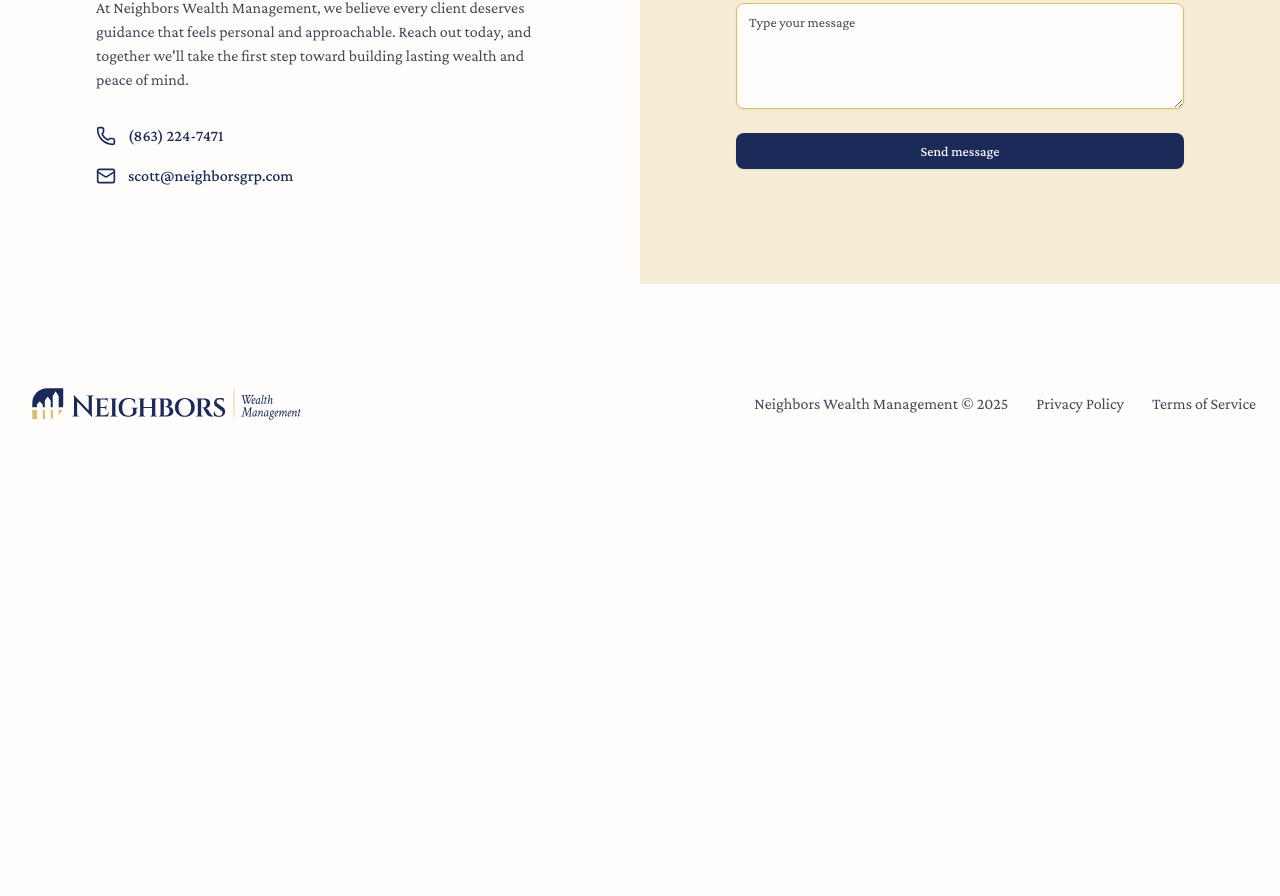
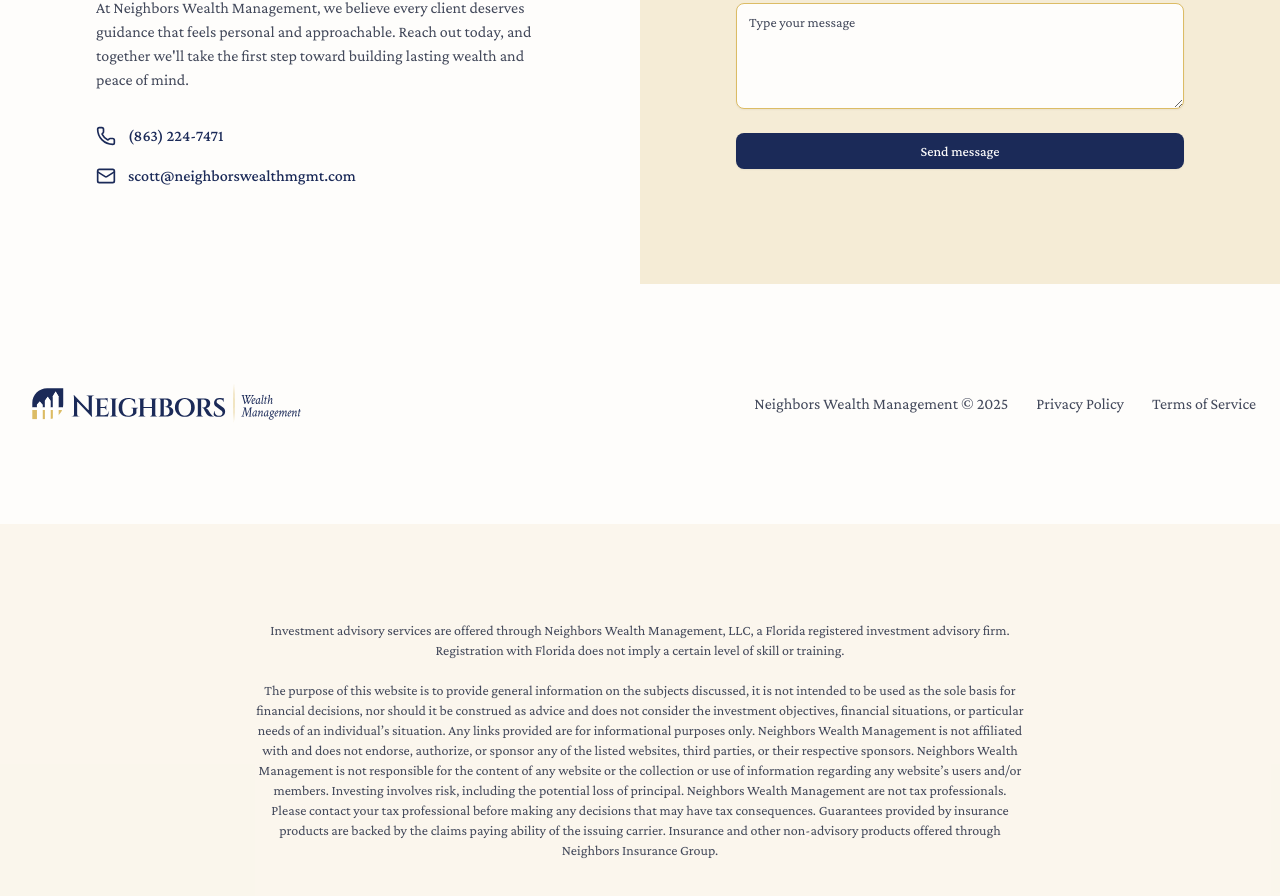
Before and after one commit to maxraffel/neighbors-homepage, a Next.js app: page / in a window 1280 px wide. Shown: the part 2539-3435 px from the top of the page. Before the commit the page ends 3063 px from the top, so only its background shows below. Built offline with nearby package versions, Linux system fonts and the light colour scheme.

Commit message:
update email and add disclaimer

```diff
--- a/src/app/api/email/route.tsx
+++ b/src/app/api/email/route.tsx
@@ -3,6 +3,7 @@
 import * as React from 'react';
 
 const resend = new Resend(process.env.RESEND_API_KEY);
+const TO_EMAIL = process.env.RESEND_TO_EMAIL || 'scott@neighborswealthmgmt.com';
 
 export async function POST(request: Request) {
   try {
@@ -11,7 +12,7 @@
 
     const { data, error } = await resend.emails.send({
       from: 'Neighbors Notifications <onboarding@resend.dev>',
-      to: [process.env.RESEND_TO_EMAIL],
+      to: [TO_EMAIL],
       subject: `New message from ${name}`,
       react: <EmailTemplate name={name} email={email} message={message} />,
     });
--- a/src/app/layout.tsx
+++ b/src/app/layout.tsx
@@ -3,6 +3,7 @@
 import "./globals.css";
 import { Footer3 } from "@/components/footer-3";
 import { LpNavbar1 } from "@/components/lp-navbar-1";
+import { Disclaimer } from "@/components/disclaimer";
 
 const geistSans = Geist({
   variable: "--font-geist-sans",
@@ -47,6 +48,7 @@
         <LpNavbar1 />
         {children}
         <Footer3 />
+        <Disclaimer />
       </body>
     </html>
   );
--- a/src/components/PrivacyPolicy.tsx
+++ b/src/components/PrivacyPolicy.tsx
@@ -100,7 +100,7 @@
               Contact Us:
             </h2>
             <p className="leading-7 text-muted-foreground">
-              If you have any questions about this Privacy Policy, please contact us at:<br></br>Email: <a href="mailto:scott@neighborsgrp.com" className="underline">scott@neighborsgrp.com</a><br></br>Phone: <a href="tel:+18632247471" className="underline">+1 (863) 224-7471</a>
+              If you have any questions about this Privacy Policy, please contact us at:<br></br>Email: <a href="mailto:scott@neighborswealthmgmt.com" className="underline">scott@neighborswealthmgmt.com</a><br></br>Phone: <a href="tel:+18632247471" className="underline">+1 (863) 224-7471</a>
             </p>
           </div>
         </article>
--- a/src/components/TermsOfService.tsx
+++ b/src/components/TermsOfService.tsx
@@ -78,7 +78,7 @@
               Contact Us:
             </h2>
             <p className="leading-7 text-muted-foreground">
-              If you have any questions about these terms, please contact us at:<br></br>Email: <a href="mailto:scott@neighborsgrp.com" className="underline">scott@neighborsgrp.com</a><br></br>Phone: <a href="tel:+18632247471" className="underline">+1 (863) 224-7471</a>
+              If you have any questions about these terms, please contact us at:<br></br>Email: <a href="mailto:scott@neighborswealthmgmt.com" className="underline">scott@neighborswealthmgmt.com</a><br></br>Phone: <a href="tel:+18632247471" className="underline">+1 (863) 224-7471</a>
             </p>
           </div>
         </article>
--- a/src/components/contact-section-4.tsx
+++ b/src/components/contact-section-4.tsx
@@ -89,12 +89,12 @@
               </Link>
 
               {/* Email Link */}
-              <Link href="mailto:scott@neighborsgrp.com" className="flex items-start gap-3 hover:underline">
+              <Link href="mailto:scott@neighborswealthmgmt.com" className="flex items-start gap-3 hover:underline">
                 <div className="pt-0.5">
                   <Mail className="text-primary h-5 w-5" />
                 </div>
                 <span className="text-card-foreground text-base leading-6 font-medium">
-                  scott@neighborsgrp.com
+                  scott@neighborswealthmgmt.com
                 </span>
               </Link>
             </div>
--- /dev/null
+++ b/src/components/disclaimer.tsx
@@ -0,0 +1,20 @@
+export function Disclaimer() {
+  return (
+    <section
+      className="bg-muted/40 section-padding-y"
+      aria-labelledby="disclaimer-heading"
+    >
+      <div className="container-padding-x container mx-auto flex justify-center">
+        <p
+          id="disclaimer-heading"
+          className="text-muted-foreground text-sm text-center max-w-3xl"
+        >
+          Investment advisory services are offered through Neighbors Wealth Management, LLC, a Florida registered investment advisory firm. Registration with Florida does not imply a certain level of skill or training.
+<br></br><br></br>
+The purpose of this website is to provide general information on the subjects discussed, it is not intended to be used as the sole basis for financial decisions, nor should it be construed as advice and does not consider the investment objectives, financial situations, or particular needs of an individual’s situation. Any links provided are for informational purposes only. Neighbors Wealth Management is not affiliated with and does not endorse, authorize, or sponsor any of the listed websites, third parties, or their respective sponsors. Neighbors Wealth Management is not responsible for the content of any website or the collection or use of information regarding any website’s users and/or members. Investing involves risk, including the potential loss of principal. Neighbors Wealth Management are not tax professionals. Please contact your tax professional before making any decisions that may have tax consequences.
+Guarantees provided by insurance products are backed by the claims paying ability of the issuing carrier. Insurance and other non-advisory products offered through Neighbors Insurance Group.
+        </p>
+      </div>
+    </section>
+  );
+}
```
